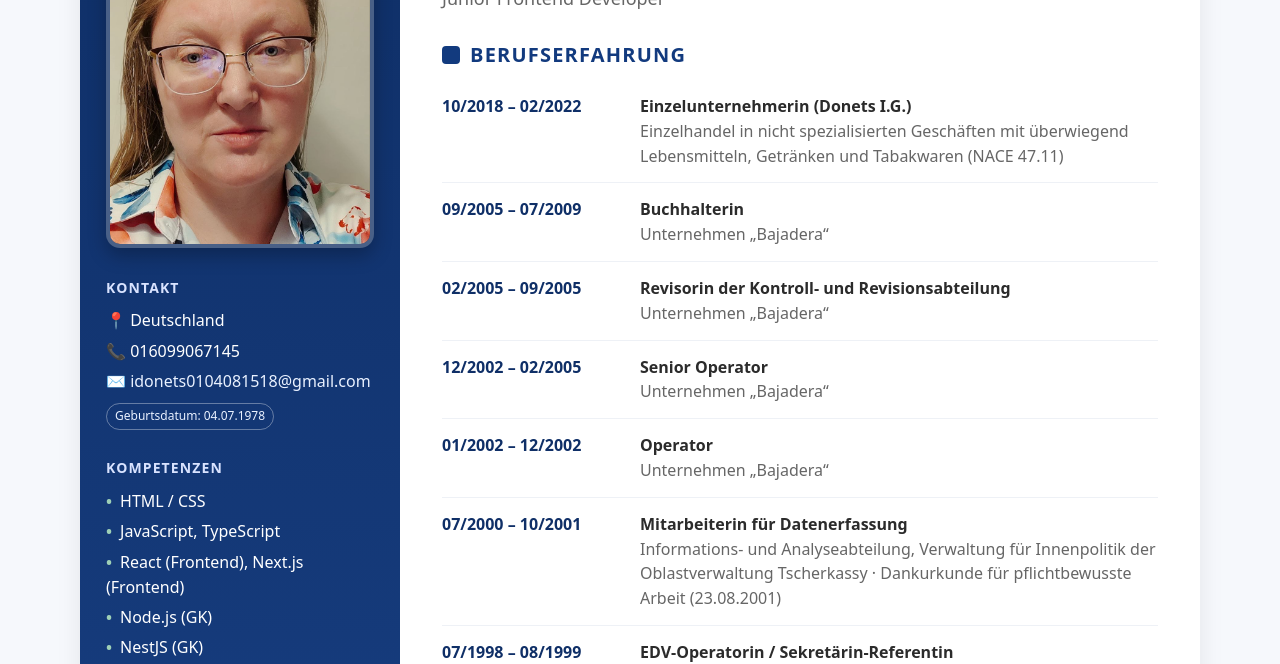
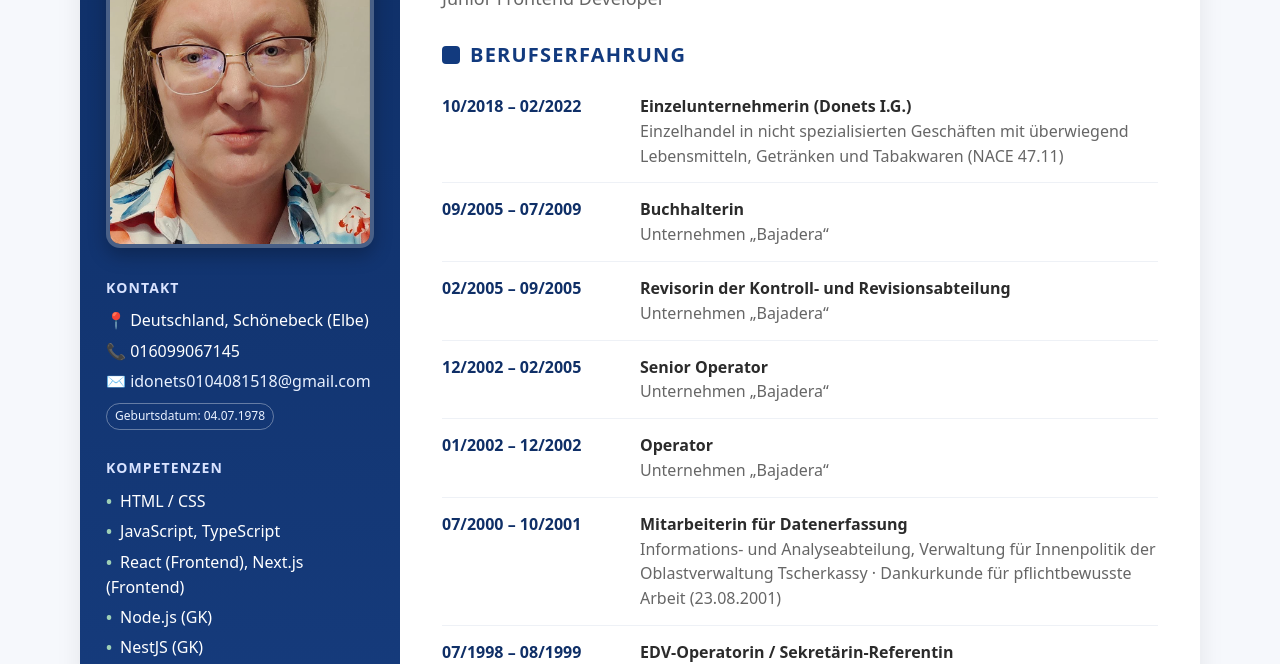
Before and after one commit to Iryna-Don/Lebenslauf, a plain HTML site: page index.html in a window 1280 px wide. Shown: the part 139-803 px from the top of the page. Drawn offline with Linux system fonts and the light colour scheme.

Commit message:
changed address

```diff
--- a/index.html
+++ b/index.html
@@ -13,7 +13,7 @@
     <img class="photo" src="img/foto.jpg" alt="Foto Iryna Donets"/>
     <div class="block contact">
       <h3>Kontakt</h3>
-      <p>📍 Deutschland</p>
+      <p>📍 Deutschland, Schönebeck (Elbe)</p>
       <p>📞 016099067145</p>
       <p>✉️ <a href="mailto:idonets0104081518@gmail.com">idonets0104081518@gmail.com</a></p>
       <p class="chip">Geburtsdatum: 04.07.1978</p>
```
